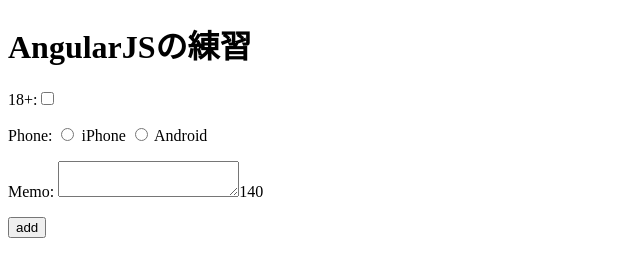
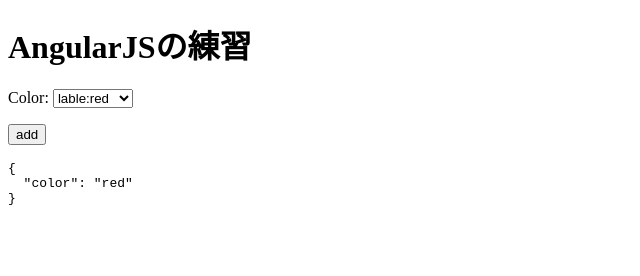
Before and after one commit to ykws/di_AngularJS, a plain HTML site: page index.html in a window 1280 px wide. Shown: the whole page, without its empty margins (0-640 px from the left). Drawn offline with nearby package versions, Linux system fonts and the light colour scheme.

Commit message:
フォーム部品を設置しよう (3)

```diff
--- a/index.html
+++ b/index.html
@@ -10,14 +10,10 @@
     <h1>AngularJSの練習</h1>
     <div ng-controller="myAppController">
         <form novalidate name="myForm" ng-submit="addUser()">
-            <p>18+:<input type="checkbox" ng-model="user.adult" ng-true-value="'adult'" ng-false-value="'child'"></p>
-            <p>Phone:
-                <input type="radio" ng-model="user.phone" value="iPhone"> iPhone
-                <input type="radio" ng-model="user.phone" value="Android"> Android
+            <p>Color:
+                <select ng-model="user.color" ng-options="'lable:'+color for color in ['red', 'blue', 'pink']" ng-init="user.color='red'"></select>
             </p>
-            <p>Memo:
-                <textarea ng-model="user.memo" ng-maxlength="140"></textarea>{{140-user.memo.length}}
-            </p>
+
             <p><input type="submit" value="add"></p>
         </form>
         <pre>{{user|json}}</pre>
```
